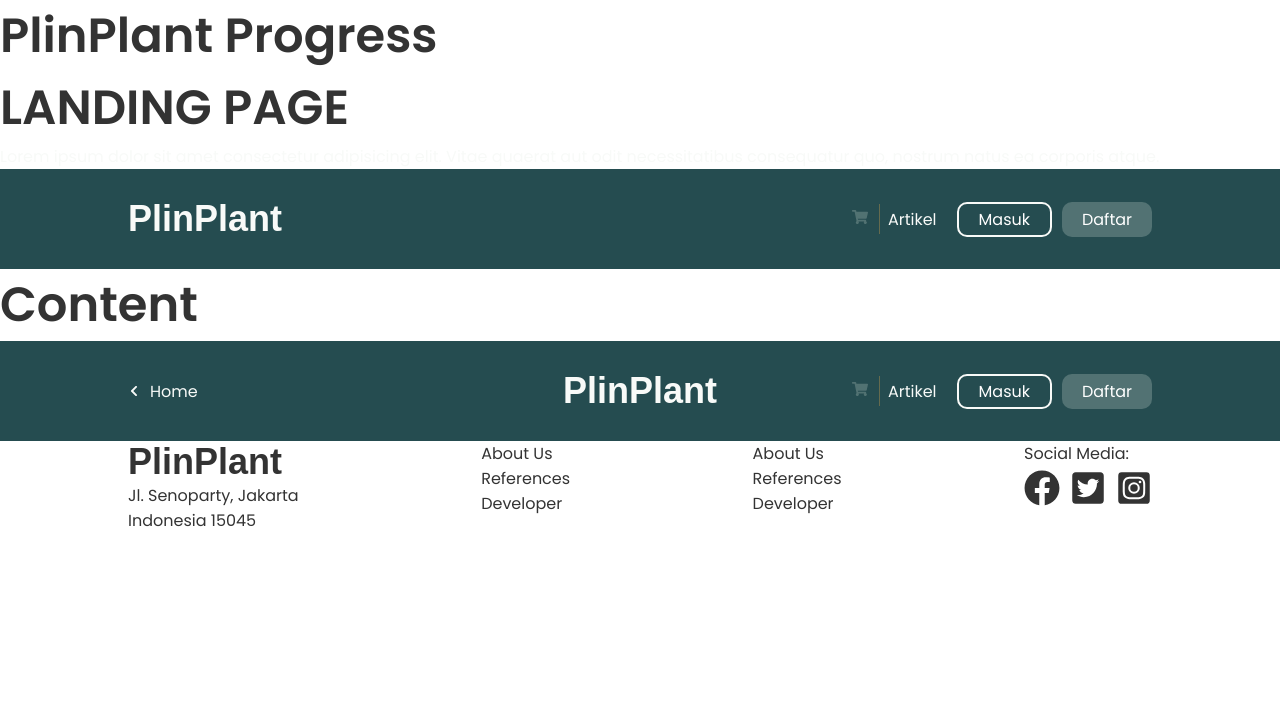
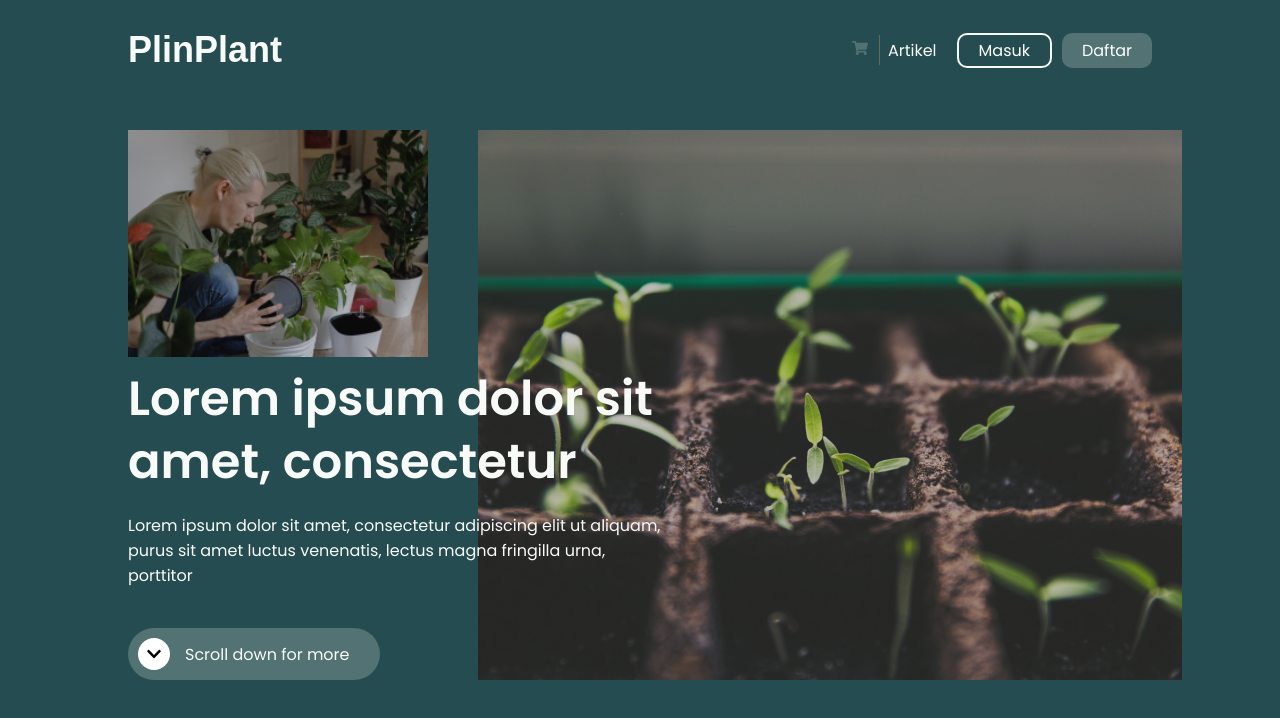
Before and after one commit to hanendyo/plinplant-clone, a React (Create React App) app: page / in a window 1280 px wide. Shown: the top 718 px of the page. Built offline with nearby package versions, Linux system fonts and the light colour scheme; the HTML template or start-up script is replaced by a standard one; a web font is replaced by a local one.

Commit message:
done: header landingpage

```diff
--- a/src/App.js
+++ b/src/App.js
@@ -1,18 +1,16 @@
 import React from 'react';
-import LandingPage from './fajariadi/components/LandingPage/LandingPage';
+import LandingPage from './fajariadi/pages/LandingPage';
+// import Navbar from './master/components/Navbar/Navbar';
 import Footer from './master/components/Footer/Footer';
-import Navbar from './master/components/Navbar/Navbar';
 import NavbarLandingPage from './master/components/Navbar/NavbarLandingPage';
 
 const App = () => {
   return (
     <div>
-      <h1>PlinPlant Progress</h1>
+      <NavbarLandingPage />
       <LandingPage />
-      <NavbarLandingPage />
-      <h1>Content</h1>
-      <Navbar />
-      <Footer />
+      {/* <Navbar /> */}
+      {/* <Footer /> */}
     </div>
   );
 };
--- /dev/null
+++ b/src/fajariadi/components/Header/Header.elemen.js
@@ -0,0 +1,66 @@
+import styled from 'styled-components';
+import { colors, StyledContainer } from '../../../master/constant/style';
+
+export const HeaderTag = styled.header`
+  min-height: calc(100vh - 100px);
+  background-color: ${colors.green};
+`;
+
+export const Container = styled(StyledContainer)`
+  /* background-color: red; */
+  padding-top: 30px;
+  display: flex;
+  justify-content: space-between;
+  align-items: flex-start;
+  position: relative;
+
+  //image kiri
+  & > img:first-of-type {
+    min-width: 300px;
+    margin-right: 50px;
+    object-fit: contain;
+  }
+
+  // image kanan
+  & > img:nth-of-type(2) {
+    width: 860px;
+    height: 550px;
+    object-fit: cover;
+  }
+`;
+
+export const Typography = styled.div`
+  position: absolute;
+  width: 100%;
+  max-width: 533px;
+  left: 0;
+  bottom: 0;
+
+  & > p {
+    margin: 20px 0 40px;
+  }
+
+  & > h1 {
+    color: ${colors.white};
+  }
+`;
+
+export const ScrollBtn = styled.div`
+  display: flex;
+  align-items: center;
+  background-color: ${colors.lightGreenTransparent};
+  width: fit-content;
+  padding: 10px 30px 10px 10px;
+  border-radius: 30px;
+  cursor: pointer;
+
+  & > div {
+    display: flex;
+    align-items: center;
+    background-color: white;
+    color: black;
+    padding: 8px;
+    border-radius: 50%;
+    margin-right: 15px;
+  }
+`;
--- /dev/null
+++ b/src/fajariadi/components/Header/Header.js
@@ -0,0 +1,37 @@
+import React from 'react';
+import sm from '../../assets/images/header-pic-small.jpg';
+import lg from '../../assets/images/header-pic-large.jpg';
+import { Container, HeaderTag, ScrollBtn, Typography } from './Header.elemen';
+import { FaChevronDown } from 'react-icons/fa';
+
+const Header = () => {
+  return (
+    <HeaderTag>
+      <Container>
+        <img src={sm} alt='header-pic-small' />
+
+        <img src={lg} alt='header-pic-large' />
+
+        <Typography>
+          <h1>Lorem ipsum dolor sit amet, consectetur</h1>
+
+          <p>
+            Lorem ipsum dolor sit amet, consectetur adipiscing elit ut aliquam,
+            purus sit amet luctus venenatis, lectus magna fringilla urna,
+            porttitor
+          </p>
+
+          <ScrollBtn>
+            <div>
+              <FaChevronDown className='icon' />
+            </div>
+
+            <p>Scroll down for more</p>
+          </ScrollBtn>
+        </Typography>
+      </Container>
+    </HeaderTag>
+  );
+};
+
+export default Header;
--- a/src/fajariadi/components/LandingPage/LandingPage.elemen.js
+++ /dev/null
@@ -1 +0,0 @@
-import styled from 'styled-components';
--- a/src/fajariadi/components/LandingPage/LandingPage.js
+++ /dev/null
@@ -1,16 +0,0 @@
-import React from 'react';
-
-const LandingPage = () => {
-  return (
-    <div>
-      <h1>LANDING PAGE</h1>
-      <p>
-        Lorem ipsum dolor sit amet consectetur adipisicing elit. Vitae quaerat
-        aut odit necessitatibus consequatur quo, nostrum natus ea corporis
-        atque.
-      </p>
-    </div>
-  );
-};
-
-export default LandingPage;
--- /dev/null
+++ b/src/fajariadi/pages/LandingPage.js
@@ -0,0 +1,12 @@
+import React from 'react';
+import Header from '../components/Header/Header';
+
+const LandingPage = () => {
+  return (
+    <>
+      <Header />
+    </>
+  );
+};
+
+export default LandingPage;
--- a/src/index.css
+++ b/src/index.css
@@ -33,6 +33,7 @@ h6 {
   font-family: 'Poppins', sans-serif;
   font-weight: 600;
   color: #333;
+  line-height: 1.3;
 }
 
 h1 {
--- a/src/master/components/Footer/Footer.elemen.js
+++ b/src/master/components/Footer/Footer.elemen.js
@@ -21,3 +21,12 @@ export const Container = styled(StyledContainer)`
 export const FooterLogo = styled(Logo)`
   color: ${colors.black};
 `;
+
+export const Copyright = styled.p`
+  font-size: 14px;
+  color: ${colors.black};
+  text-align: center;
+  border-top: 1px solid ${colors.lightGreenTransparent};
+  padding: 10px 0;
+  margin-top: 50px;
+`;
--- a/src/master/components/Footer/Footer.js
+++ b/src/master/components/Footer/Footer.js
@@ -1,5 +1,5 @@
 import React from 'react';
-import { Container, FooterLogo } from './Footer.elemen';
+import { Container, Copyright, FooterLogo } from './Footer.elemen';
 import { FaFacebook, FaTwitterSquare, FaInstagramSquare } from 'react-icons/fa';
 
 const Footer = () => {
@@ -46,6 +46,8 @@ const Footer = () => {
           </ul>
         </div>
       </Container>
+
+      <Copyright>&copy; 2021. PlinPlant.</Copyright>
     </footer>
   );
 };
```
Also changed, not shown: src/fajariadi/assets/images/header-pic-large.jpg (added), src/fajariadi/assets/images/header-pic-small.jpg (added).
